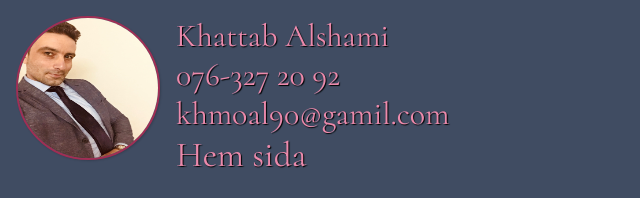
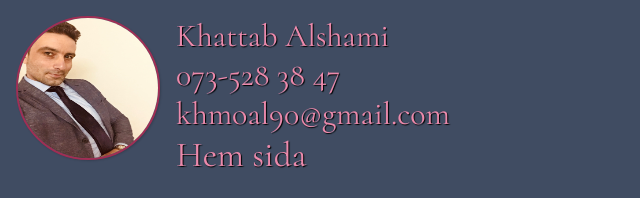
Before and after one commit to KhattabAlshami90/JS-FreakyFasion, a website: page public/developer.html in a window 1280 px wide. Shown: the top 198 px of the page, 0-640 px from the left. Drawn offline with Linux system fonts and the light colour scheme.

Commit message:
Change mobile number

```diff
--- a/public/developer.html
+++ b/public/developer.html
@@ -17,8 +17,8 @@
         <img src="./img/personIMG/IMG_0288.jpg" alt="" class="myImg" id="img">
         <div class="info-text" id="info-text">
             <span class="info-h">Khattab Alshami</span>
-            <span class="info-h">076-327 20 92</span>
-            <span class="info-h">khmoal90@gamil.com</span>
+            <span class="info-h">073-528 38 47</span>
+            <span class="info-h">khmoal90@gmail.com</span>
             <span class="info-h"><a href="/">Hem sida</a></span>
         </div>
     </div>
```
